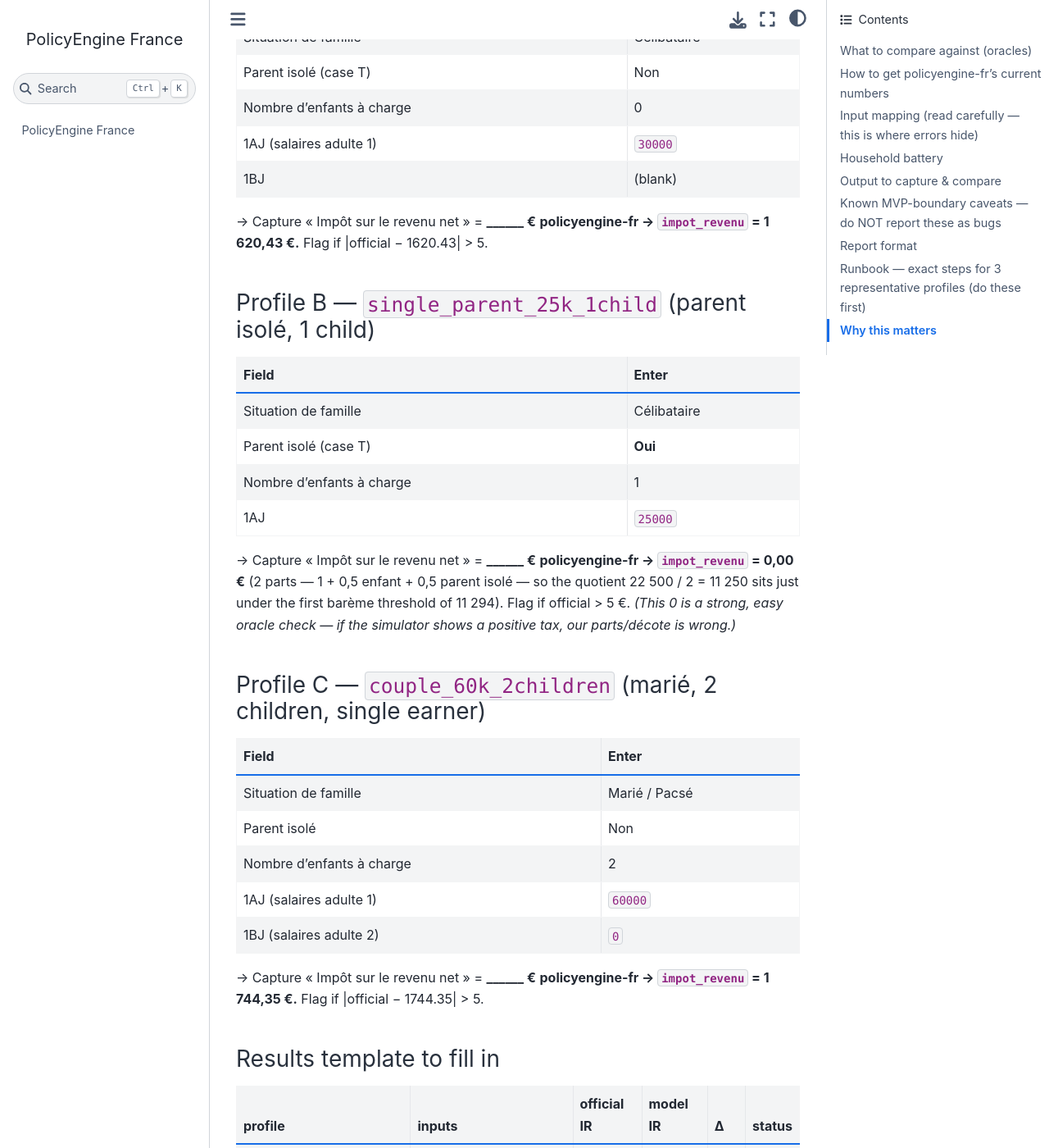
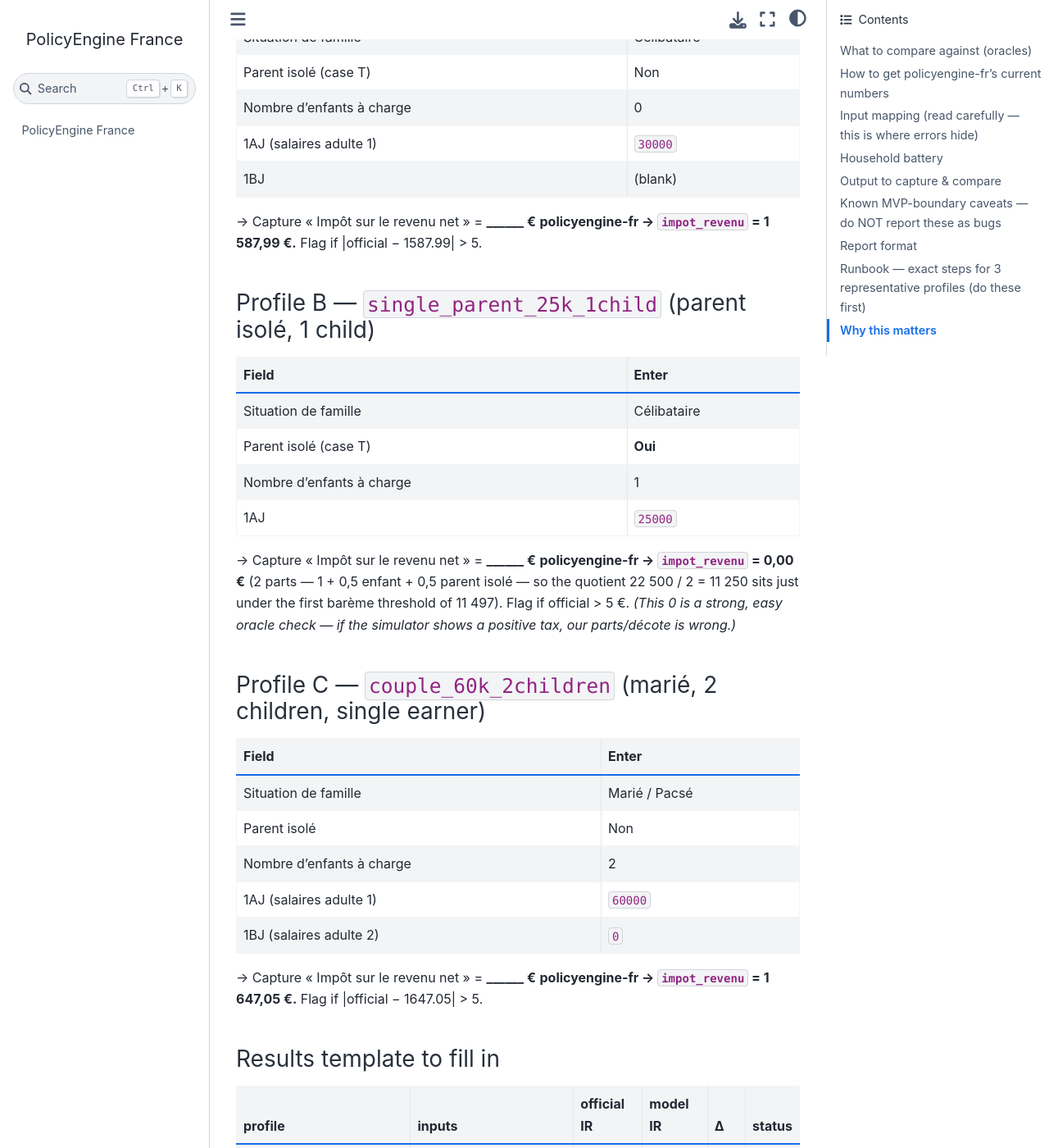
Before and after one commit to alles-delenda-est/policyengine-fr, a Jupyter Book: the page built from docs/cowork-validation-brief.md, in a window 1280 px wide and 1400 px high, scrolled down 4021 px. Shown: the whole window at 82% size. Built offline with Jupyter Book 1.0.4 settings and Sphinx 7.4.7 and the Sphinx Book theme 1.1.4, drawn with Linux system fonts in a browser that asks for light colours; pages that are not in the unit, such as notebooks, are missing from menus; some of the changed text lies outside the part shown.

Commit message:
fix: use official revenus-2024 barème and QF plafonds (LF 2025) (#18)
* fix: use official revenus-2024 barème and QF plafonds (LF 2025)

The IR barème (11 294/28 797/82 341/177 106) and quotient-familial caps
(1 759 / 4 149) were the revenus-2023 values dated 2024-01-01, while the
abattement and décote were already 2024. This overstated income tax.

Update to the official revenus-2024 values (LF 2025, +1,8 %):
barème 11 497/29 315/83 823/180 294, QF caps 1 791 / 4 224; fix décote
citations. Recompute all affected YAML test expectations, regenerate the
golden master, and refresh docs.

Validated end-to-end against the impots.gouv.fr 2025 simulator: célibataire
30 000 EUR -> impôt net 1 588 EUR (was 1 620,43).

* ci: fix claude-review OIDC failure (add id-token: write + github_token)

The reviewer-agent workflow failed with 'Could not fetch an OIDC token …
add id-token: write to your workflow permissions'. Grant id-token: write
and pass the built-in GITHUB_TOKEN so claude-code-action authenticates to
GitHub without the OIDC/App exchange (API-key mode).

Co-Authored-By: Claude Opus 4.8 <noreply@anthropic.com>

---------

Co-authored-by: Claude Opus 4.8 <noreply@anthropic.com>

```diff
--- a/docs/cowork-validation-brief.md
+++ b/docs/cowork-validation-brief.md
@@ -127,7 +127,7 @@ with a child, and a married couple with children. Tolerance: flag if
 | 1BJ | (blank) |
 
 → Capture « Impôt sur le revenu net » = **______ €**
-**policyengine-fr → `impot_revenu` = 1 620,43 €.** Flag if |official − 1620.43| > 5.
+**policyengine-fr → `impot_revenu` = 1 587,99 €.** Flag if |official − 1587.99| > 5.
 
 ### Profile B — `single_parent_25k_1child` (parent isolé, 1 child)
 | Field | Enter |
@@ -140,7 +140,7 @@ with a child, and a married couple with children. Tolerance: flag if
 → Capture « Impôt sur le revenu net » = **______ €**
 **policyengine-fr → `impot_revenu` = 0,00 €** (2 parts — 1 + 0,5 enfant + 0,5
 parent isolé — so the quotient 22 500 / 2 = 11 250 sits just under the first
-barème threshold of 11 294). Flag if official > 5 €. *(This 0 is a strong, easy oracle
+barème threshold of 11 497). Flag if official > 5 €. *(This 0 is a strong, easy oracle
 check — if the simulator shows a positive tax, our parts/décote is wrong.)*
 
 ### Profile C — `couple_60k_2children` (marié, 2 children, single earner)
@@ -153,14 +153,14 @@ check — if the simulator shows a positive tax, our parts/décote is wrong.)*
 | 1BJ (salaires adulte 2) | `0` |
 
 → Capture « Impôt sur le revenu net » = **______ €**
-**policyengine-fr → `impot_revenu` = 1 744,35 €.** Flag if |official − 1744.35| > 5.
+**policyengine-fr → `impot_revenu` = 1 647,05 €.** Flag if |official − 1647.05| > 5.
 
 ### Results template to fill in
 | profile | inputs | official IR | model IR | Δ | status |
 |---------|--------|-------------|----------|---|--------|
-| A single_30k | cél., 0 enf., 1AJ 30000 | ____ | 1 620,43 | ____ | ____ |
+| A single_30k | cél., 0 enf., 1AJ 30000 | ____ | 1 587,99 | ____ | ____ |
 | B single_parent_25k_1child | cél. isolé, 1 enf., 1AJ 25000 | ____ | 0,00 | ____ | ____ |
-| C couple_60k_2children | marié, 2 enf., 1AJ 60000, 1BJ 0 | ____ | 1 744,35 | ____ | ____ |
+| C couple_60k_2children | marié, 2 enf., 1AJ 60000, 1BJ 0 | ____ | 1 647,05 | ____ | ____ |
 
 If all three Δ ≤ 5 €, the income-tax core (barème + parts + plafonnement + décote)
 is validated against the government for these points — then extend to the full
```
Also changed, not shown: changelog.d/fixed/bareme-2024.fixed.md (added, +1 -0 lines), 14 other files.
